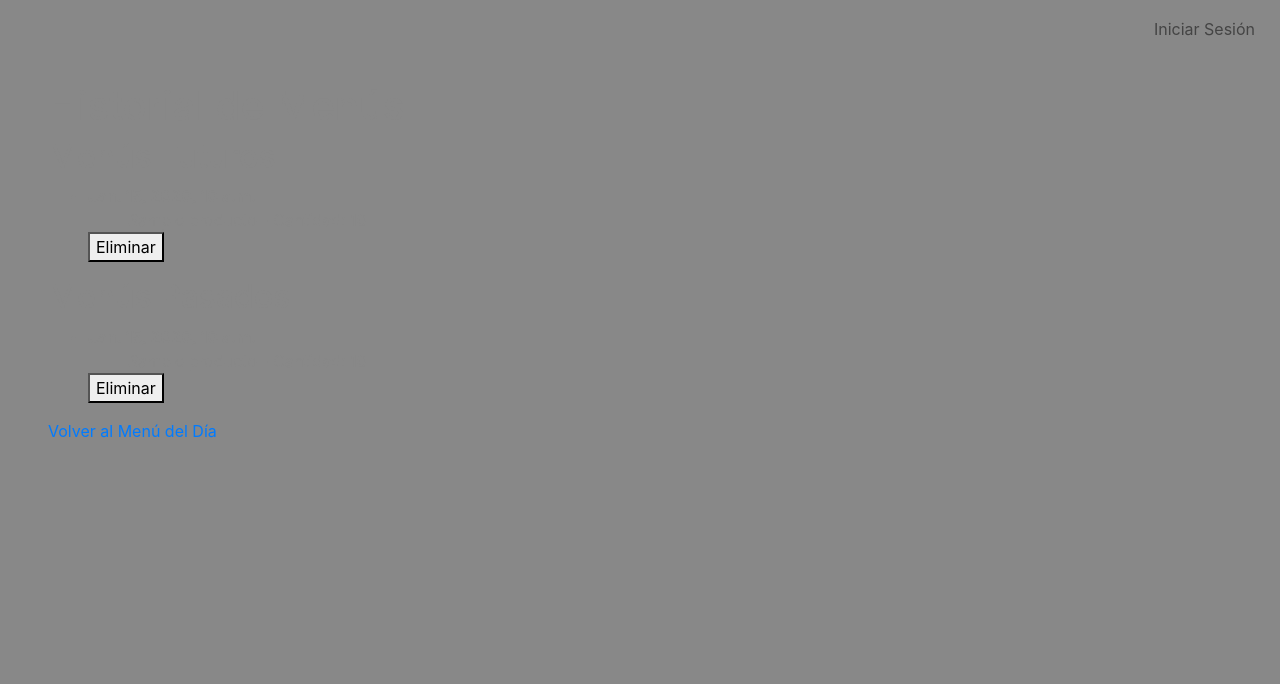
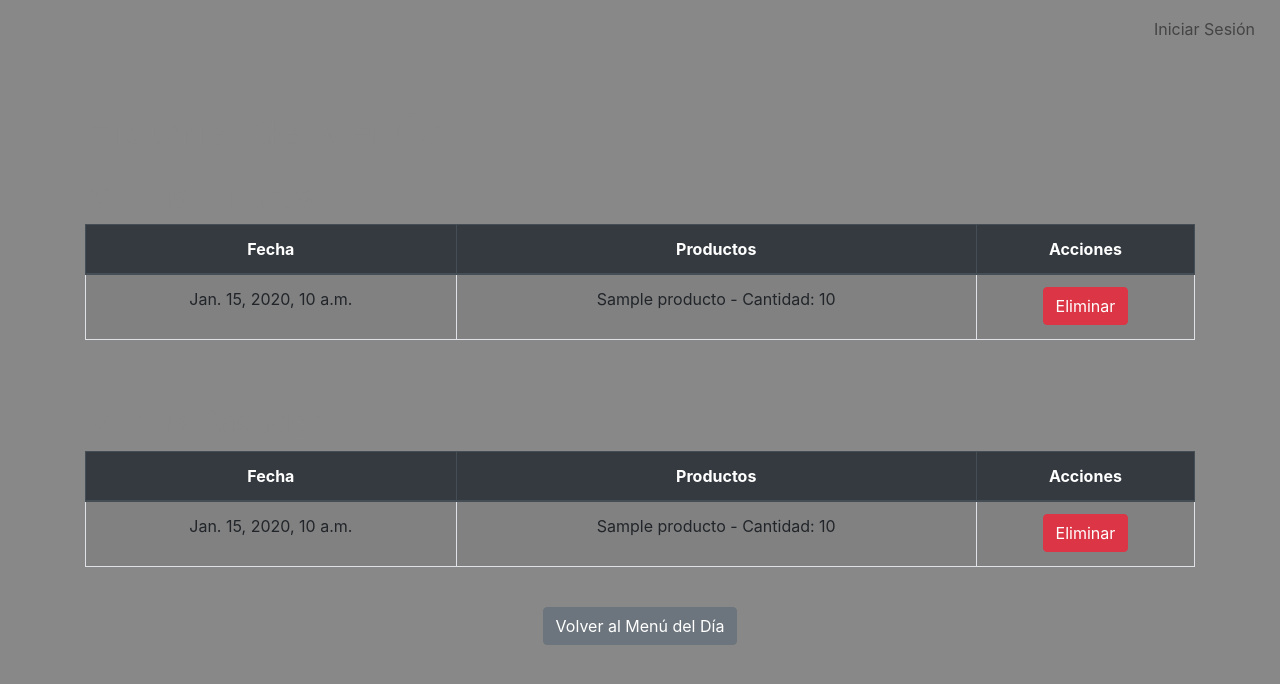
Before and after one commit to DanielAvelar02/tpiProyectoGrupo01, a Django app: template negocio/templates/producto/historial_menus.html in a window 1280 px wide. Shown: the top 684 px of the page. Run offline with Django 5.2, Linux system fonts and the light colour scheme; the template is opened without the code that fills it: most values are stand-ins (such as "Sample title", 1, 10 or a date in 2020); some libraries are stand-ins or nearby versions.

Commit message:
Cambios menores

```diff
--- a/negocio/templates/producto/historial_menus.html
+++ b/negocio/templates/producto/historial_menus.html
@@ -3,63 +3,87 @@
 {% block title %}Historial de Menús{% endblock %}
 
 {% block content %}
-<h1>Historial de Menús</h1>
+<div class="container my-5">
+  <h1 class="mb-4">Historial de Menús</h1>
 
   <!-- Menús Futuros -->
   <h2>Menús Futuros</h2>
   {% if menus_futuros %}
-  <ul>
+    <div class="table-responsive">
+      <table class="table table-striped table-bordered text-center">
+        <thead class="thead-dark">
+          <tr>
+            <th>Fecha</th>
+            <th>Productos</th>
+            <th>Acciones</th>
+          </tr>
+        </thead>
+        <tbody>
           {% for menu in menus_futuros %}
-      <li>
-        <strong>{{ menu.fecha }}</strong>
-        <ul>
+          <tr>
+            <td>{{ menu.fecha }}</td>
+            <td>
+              <ul class="list-unstyled">
                 {% for menu_producto in menu.menuproducto_set.all %}
-            <li>
-              {{ menu_producto.producto.nombre }} -
-              Cantidad: {{ menu_producto.cantidad_disponible }}
-            </li>
+                <li>{{ menu_producto.producto.nombre }} - Cantidad: {{ menu_producto.cantidad_disponible }}</li>
                 {% endfor %}
               </ul>
-        <form method="POST" action="{% url 'eliminar_menu' menu.id %}">
+            </td>
+            <td>
+              <form method="POST" action="{% url 'eliminar_menu' menu.id %}" style="display: inline;">
                 {% csrf_token %}
-          <button type="submit" onclick="return confirm('¿Estás seguro de que quieres eliminar este menú?')">
-            Eliminar
-          </button>
+                <button type="submit" class="btn btn-danger" onclick="return confirm('¿Estás seguro de que quieres eliminar este menú?')">Eliminar</button>
               </form>
-      </li>
+            </td>
+          </tr>
           {% endfor %}
-  </ul>
+        </tbody>
+      </table>
+    </div>
   {% else %}
-  <p>No hay menús futuros.</p>
+    <p class="text-danger">No hay menús futuros.</p>
   {% endif %}
 
   <!-- Menús Pasados -->
-<h2>Menús Pasados</h2>
+  <h2 class="mt-5">Menús Pasados</h2>
   {% if menus_pasados %}
-  <ul>
+    <div class="table-responsive">
+      <table class="table table-striped table-bordered text-center">
+        <thead class="thead-dark">
+          <tr>
+            <th>Fecha</th>
+            <th>Productos</th>
+            <th>Acciones</th>
+          </tr>
+        </thead>
+        <tbody>
           {% for menu in menus_pasados %}
-      <li>
-        <strong>{{ menu.fecha }}</strong>
-        <ul>
+          <tr>
+            <td>{{ menu.fecha }}</td>
+            <td>
+              <ul class="list-unstyled">
                 {% for menu_producto in menu.menuproducto_set.all %}
-            <li>
-              {{ menu_producto.producto.nombre }} -
-              Cantidad: {{ menu_producto.cantidad_disponible }}
-            </li>
+                <li>{{ menu_producto.producto.nombre }} - Cantidad: {{ menu_producto.cantidad_disponible }}</li>
                 {% endfor %}
               </ul>
-        <form method="POST" action="{% url 'eliminar_menu' menu.id %}">
+            </td>
+            <td>
+              <form method="POST" action="{% url 'eliminar_menu' menu.id %}" style="display: inline;">
                 {% csrf_token %}
-          <button type="submit" onclick="return confirm('¿Estás seguro de que quieres eliminar este menú?')">
-            Eliminar
-          </button>
+                <button type="submit" class="btn btn-danger" onclick="return confirm('¿Estás seguro de que quieres eliminar este menú?')">Eliminar</button>
               </form>
-      </li>
+            </td>
+          </tr>
           {% endfor %}
-  </ul>
+        </tbody>
+      </table>
+    </div>
   {% else %}
-  <p>No hay menús pasados.</p>
+    <p class="text-danger">No hay menús pasados.</p>
   {% endif %}
 
-<a href="{% url 'listar_menus' %}">Volver al Menú del Día</a>
+  <div class="text-center mt-4">
+    <a href="{% url 'listar_menus' %}" class="btn btn-secondary">Volver al Menú del Día</a>
+  </div>
+</div>
 {% endblock %}
```
Also changed, not shown: negocio/templates/producto/listar_productos.html (+12 -17 lines). Lines whose indentation alone changed are shown as unchanged.
